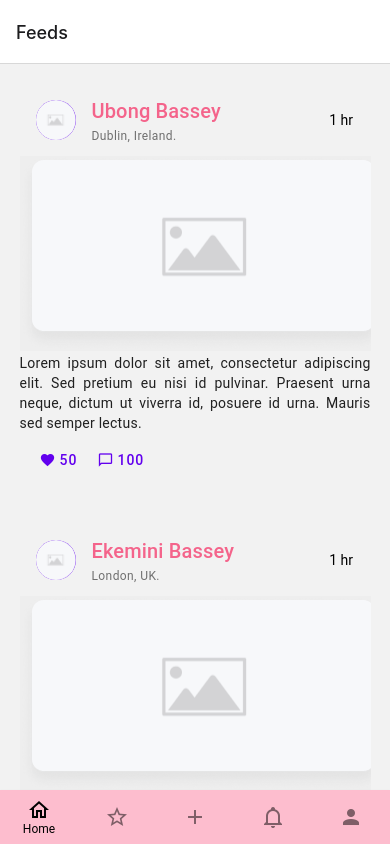
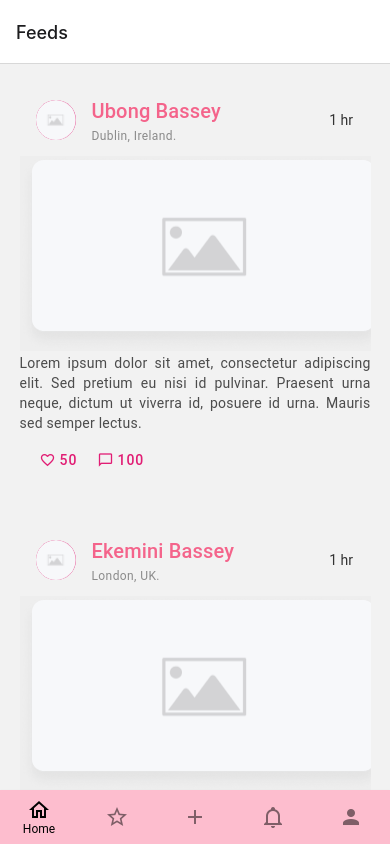
Before and after one commit to b4ssey/Socialie, a React Native app: screen /Profile in a window 390 px wide. Built offline with nearby package versions, Linux system fonts and the light colour scheme.

Commit message:
hamburger icon leads to settings screen

```diff
--- a/App.js
+++ b/App.js
@@ -15,11 +15,12 @@ import TagList from "./src/components/list/TagList";
 import Overview from "./src/components/navigation/Overview";
 import Root from "./src/components/navigation/Root";
 import Authentication from "./src/components/navigation/Authentication";
+import theme from "./src/components/theme";
 
 export default function App() {
   return (
     <Provider store={store}>
-      <PaperProvider>
+      <PaperProvider theme={theme}>
         <Overview />
       </PaperProvider>
     </Provider>
--- a/src/components/list/PostList.js
+++ b/src/components/list/PostList.js
@@ -40,7 +40,7 @@ function PostList({ fName, location, like, comment, onPress }) {
           posuere id urna. Mauris sed semper lectus.
         </Paragraph>
         <Card.Actions>
-          <Button icon="heart">{like}</Button>
+          <Button icon="heart-outline">{like}</Button>
           <Button icon="message-outline">{comment}</Button>
         </Card.Actions>
       </TouchableOpacity>
--- a/src/components/navigation/Overview.js
+++ b/src/components/navigation/Overview.js
@@ -10,6 +10,7 @@ import Notification from "../../screens/main/Notification";
 import Profile from "../../screens/main/Profile";
 import Post from "../../screens/main/Post";
 import PostDetail from "../../screens/main/PostDetail";
+import Settings from "../../screens/main/Settings";
 
 const Stack = createNativeStackNavigator();
 
@@ -71,12 +72,18 @@ const AccountRoute = () => {
         <Stack.Screen
           name="Profile"
           component={Profile}
-          options={{
+          options={({ navigation }) => ({
             headerRight: (props) => (
-              <Button icon="menu" {...props} style={{ marginLeft: "-15%" }} />
+              <Button
+                icon="menu"
+                {...props}
+                style={{ marginLeft: "-15%" }}
+                onPress={() => navigation.navigate("Settings")}
+              />
             ),
-          }}
+          })}
         />
+        <Stack.Screen name="Settings" component={Settings} />
       </Stack.Navigator>
     </NavigationContainer>
   );
--- /dev/null
+++ b/src/components/theme.js
@@ -0,0 +1,19 @@
+import { DefaultTheme } from "react-native-paper";
+import { DefaultTheme as NavigationDefaultTheme } from "@react-navigation/native";
+import merge from "deepmerge";
+
+const theme = merge(NavigationDefaultTheme, {
+  ...DefaultTheme,
+  roundness: 4,
+  colors: {
+    ...DefaultTheme.colors,
+    primary: "#E11D74",
+    accent: "#91D18B",
+    // background: "#F4F4F4",
+    // text: "#0B0A11",
+    text: "#333333",
+    placeholder: "#666666",
+  },
+});
+
+export default theme;
--- a/src/screens/main/Profile.js
+++ b/src/screens/main/Profile.js
@@ -1,10 +1,47 @@
 import React from "react";
 import { View, StyleSheet } from "react-native";
-import { Avatar, Caption, Card, Paragraph, Title } from "react-native-paper";
+import { FlatList } from "react-native-gesture-handler";
+import {
+  Avatar,
+  Caption,
+  Card,
+  Divider,
+  Paragraph,
+  Title,
+} from "react-native-paper";
+import PostList from "../../components/list/PostList";
 import TwoRowCard from "../../components/reusables/TwoRowCard";
+
+const emptydata = [
+  {
+    id: 1,
+    name: "Ubong",
+    fname: "Ubong Bassey",
+    location: "Dublin, Ireland.",
+    like: "50",
+    comment: "100",
+  },
+  {
+    id: 2,
+    name: "Ubong",
+    fname: "Ubong Bassey",
+    location: "London, UK.",
+    like: "25",
+    comment: "30",
+  },
+  {
+    id: 3,
+    name: "Ubong",
+    fname: "Ubong Bassey",
+    location: "Ontario, Canada.",
+    like: "500",
+    comment: "1000",
+  },
+];
 
 function Profile(props) {
   return (
+    <>
       <View style={styles.container}>
         <>
           <View
@@ -38,11 +75,29 @@ function Profile(props) {
           <Paragraph style={{ color: "#F4648B" }}>site.com/profile</Paragraph>
         </>
       </View>
+      <Divider />
+      <FlatList
+        data={emptydata}
+        keyExtractor={(item) => item.id.toString()}
+        renderItem={({ item }) => {
+          return (
+            <PostList
+              fName={item.fname}
+              name={item.name}
+              location={item.location}
+              like={item.like}
+              comment={item.comment}
+              // onPress={() => navigation.navigate("postHome", item)}
+            />
+          );
+        }}
+      />
+    </>
   );
 }
 
 const styles = StyleSheet.create({
-  container: { padding: "5%" },
+  container: { padding: "5%", paddingBottom: "2.5%" },
 });
 
 export default Profile;
--- a/src/screens/main/Settings.js
+++ b/src/screens/main/Settings.js
@@ -1,11 +1,17 @@
-import React from "react";
+import React, { useState } from "react";
 import { View, StyleSheet } from "react-native";
-import { Drawer } from "react-native-paper";
+import { Drawer, Headline } from "react-native-paper";
 
 function Settings(props) {
   const [active, setActive] = useState("");
   return (
-    <>
+    <View
+      style={{
+        justifyContent: "space-between",
+        flex: 1,
+        paddingVertical: "2.5%",
+      }}
+    >
       <Drawer.Section title="My Account">
         <Drawer.Item
           label="Dark Theme"
@@ -51,8 +57,20 @@ function Settings(props) {
           active={active === "tips"}
           onPress={() => setActive("tips")}
         />
+        <Drawer.Item
+          label="About Us"
+          active={active === "about"}
+          onPress={() => setActive("about")}
+        />
+        <Drawer.Item
+          label="Logout"
+          active={active === "logout"}
+          onPress={() => setActive("logout")}
+        />
       </Drawer.Section>
-    </>
+
+      <Headline style={{ alignSelf: "center" }}>Version 1.0.0</Headline>
+    </View>
   );
 }
 
```
Lines whose indentation alone changed are shown as unchanged.
